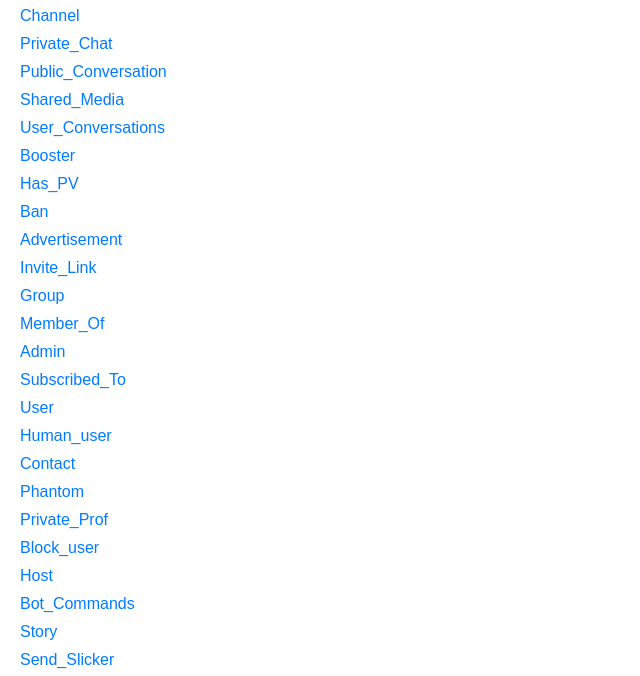
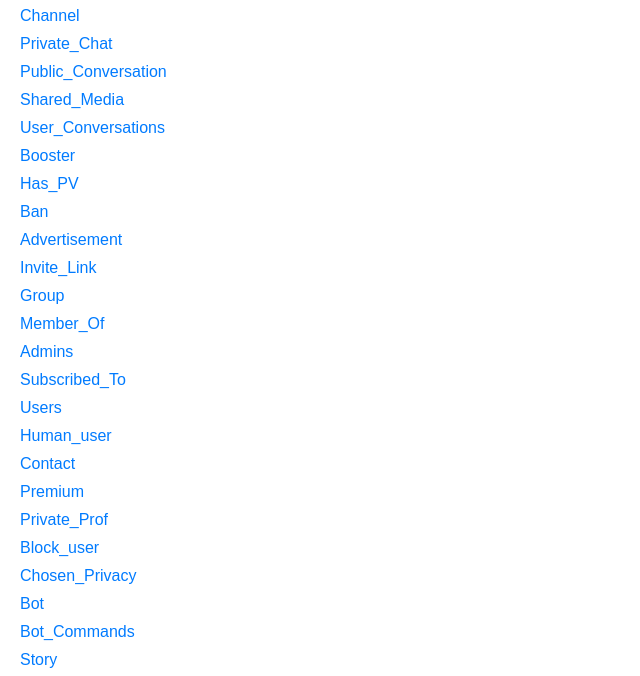
Before and after one commit to MrAbedam/Messenger-DataBase, a website: page test-web/cockroachdb-web-app/public/index.html in a window 1280 px wide. Shown: the part 101-777 px from the top of the page, without its empty margins (0-640 px from the left). Drawn offline with Linux system fonts and the light colour scheme.

Commit message:
add fix table names in html

```diff
--- a/test-web/cockroachdb-web-app/public/index.html
+++ b/test-web/cockroachdb-web-app/public/index.html
@@ -67,15 +67,16 @@
         "Invite_Link",
         "Group",
         "Member_Of",
-        "Admin",
+        "Admins",
         "Subscribed_To",
-        "User",
+        "Users",
         "Human_user",
         "Contact",
-        "Phantom",
+        "Premium",
         "Private_Prof",
         "Block_user",
-        "Host",
+        "Chosen_Privacy",
+        "Bot",
         "Bot_Commands",
         "Story",
         "Send_Slicker",
```
